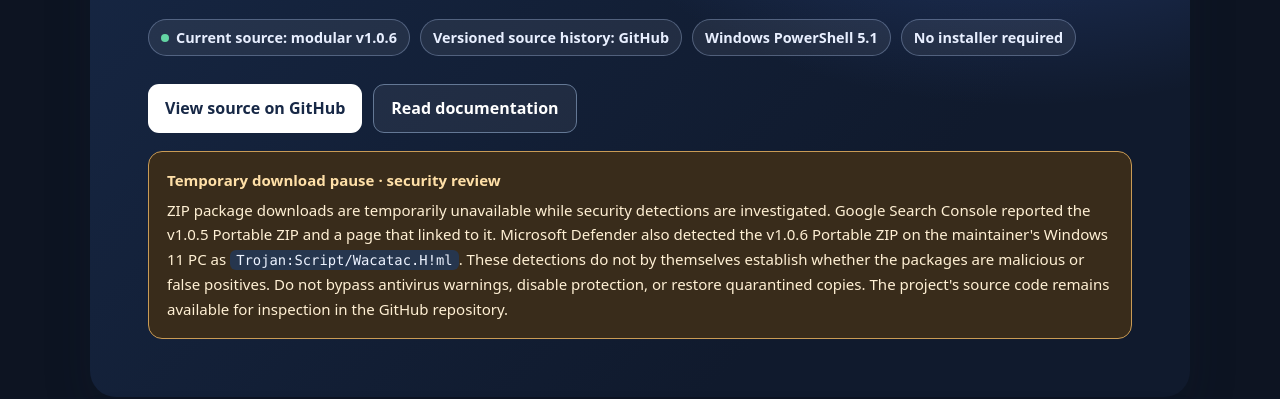
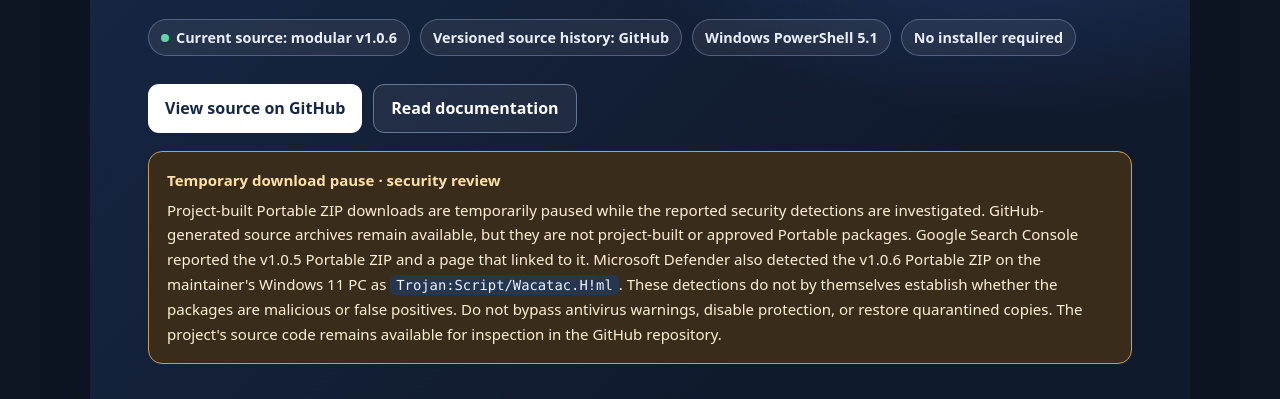
Before and after one commit to AnAllegory/VoiceMeeter-IdleWatcher, a plain HTML site: page index.html in a window 1280 px wide. Shown: the part 337-736 px from the top of the page. Drawn offline with Linux system fonts and the light colour scheme.

Commit message:
site: clarify Portable ZIP pause versus source archives

```diff
--- a/index.html
+++ b/index.html
@@ -376,7 +376,7 @@
       </div>
       <aside class="security-notice" role="note" aria-label="Temporary download suspension">
         <strong>Temporary download pause · security review</strong>
-        <p>ZIP package downloads are temporarily unavailable while security detections are investigated. Google Search Console reported the v1.0.5 Portable ZIP and a page that linked to it. Microsoft Defender also detected the v1.0.6 Portable ZIP on the maintainer's Windows 11 PC as <code>Trojan:Script/Wacatac.H!ml</code>. These detections do not by themselves establish whether the packages are malicious or false positives. Do not bypass antivirus warnings, disable protection, or restore quarantined copies. The project's source code remains available for inspection in the GitHub repository.</p>
+        <p>Project-built Portable ZIP downloads are temporarily paused while the reported security detections are investigated. GitHub-generated source archives remain available, but they are not project-built or approved Portable packages. Google Search Console reported the v1.0.5 Portable ZIP and a page that linked to it. Microsoft Defender also detected the v1.0.6 Portable ZIP on the maintainer's Windows 11 PC as <code>Trojan:Script/Wacatac.H!ml</code>. These detections do not by themselves establish whether the packages are malicious or false positives. Do not bypass antivirus warnings, disable protection, or restore quarantined copies. The project's source code remains available for inspection in the GitHub repository.</p>
       </aside>
     </header>
 
```
